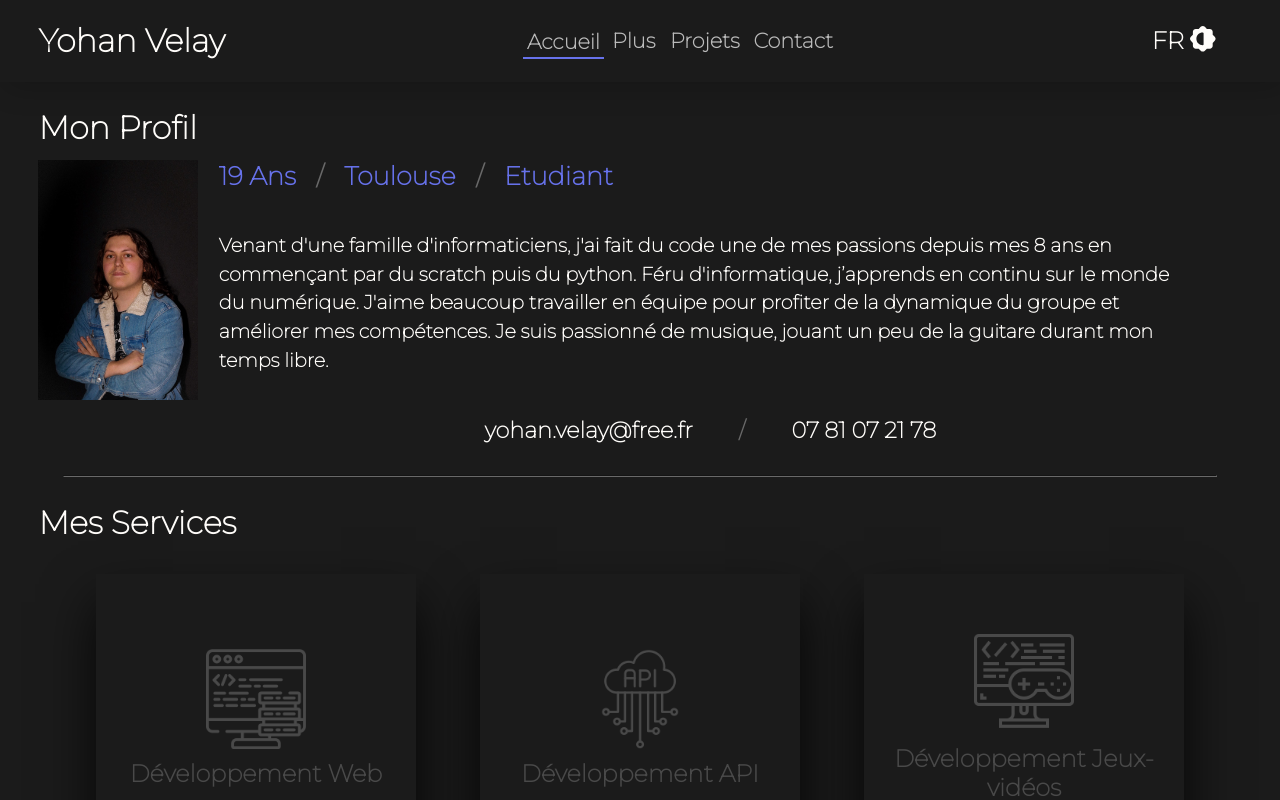
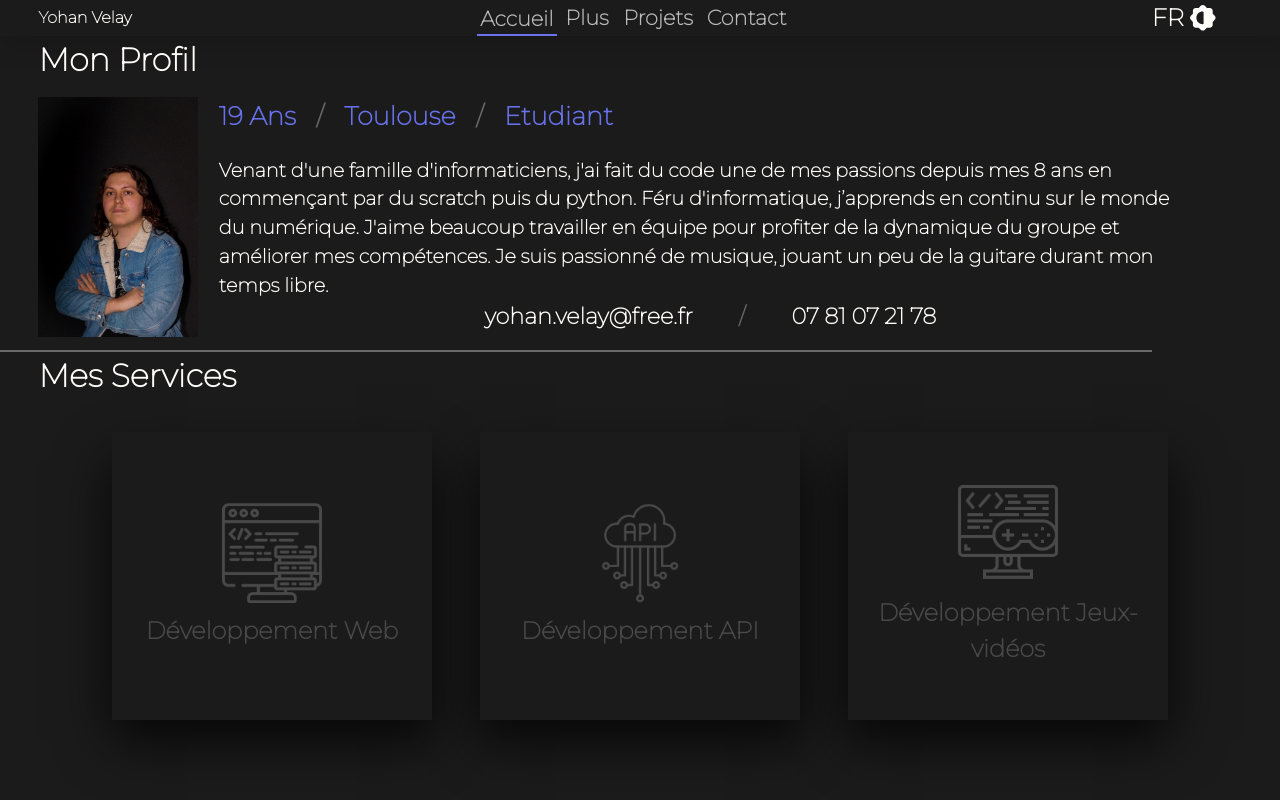
Before and after one commit to Xeaphones/cv-website, a React (Vite) app: page / in a window 1280 px wide. Shown: the top 800 px of the page. Built offline with nearby package versions, Linux system fonts and the light colour scheme; no server answers.

Commit message:
added shadcn css framework

```diff
--- /dev/null
+++ b/postcss.config.js
@@ -0,0 +1,6 @@
+module.exports = {
+  plugins: {
+    tailwindcss: {},
+    autoprefixer: {},
+  },
+}
--- /dev/null
+++ b/src/lib/utils.ts
@@ -0,0 +1,6 @@
+import { type ClassValue, clsx } from "clsx"
+import { twMerge } from "tailwind-merge"
+
+export function cn(...inputs: ClassValue[]) {
+  return twMerge(clsx(inputs))
+}
--- a/src/styles/index.css
+++ b/src/styles/index.css
@@ -1,3 +1,55 @@
+@tailwind base;
+@tailwind components;
+@tailwind utilities;
+
+@layer base {
+  :root {
+    --background: 0 0% 100%;
+    --foreground: 224 71.4% 4.1%;
+    --card: 0 0% 100%;
+    --card-foreground: 224 71.4% 4.1%;
+    --popover: 0 0% 100%;
+    --popover-foreground: 224 71.4% 4.1%;
+    --primary: 262.1 83.3% 57.8%;
+    --primary-foreground: 210 20% 98%;
+    --secondary: 220 14.3% 95.9%;
+    --secondary-foreground: 220.9 39.3% 11%;
+    --muted: 220 14.3% 95.9%;
+    --muted-foreground: 220 8.9% 46.1%;
+    --accent: 220 14.3% 95.9%;
+    --accent-foreground: 220.9 39.3% 11%;
+    --destructive: 0 84.2% 60.2%;
+    --destructive-foreground: 210 20% 98%;
+    --border: 220 13% 91%;
+    --input: 220 13% 91%;
+    --ring: 262.1 83.3% 57.8%;
+    --radius: 0.5rem;
+  }
+
+  .dark {
+    --background: 224 71.4% 4.1%;
+    --foreground: 210 20% 98%;
+    --card: 224 71.4% 4.1%;
+    --card-foreground: 210 20% 98%;
+    --popover: 224 71.4% 4.1%;
+    --popover-foreground: 210 20% 98%;
+    --primary: 263.4 70% 50.4%;
+    --primary-foreground: 210 20% 98%;
+    --secondary: 215 27.9% 16.9%;
+    --secondary-foreground: 210 20% 98%;
+    --muted: 215 27.9% 16.9%;
+    --muted-foreground: 217.9 10.6% 64.9%;
+    --accent: 215 27.9% 16.9%;
+    --accent-foreground: 210 20% 98%;
+    --destructive: 0 62.8% 30.6%;
+    --destructive-foreground: 210 20% 98%;
+    --border: 215 27.9% 16.9%;
+    --input: 215 27.9% 16.9%;
+    --ring: 263.4 70% 50.4%;
+  }
+}
+
+
 body {
   margin: 0;
   font-family: -apple-system, BlinkMacSystemFont, 'Segoe UI', 'Roboto', 'Oxygen',
@@ -31,3 +83,12 @@
 ::-webkit-scrollbar-thumb:hover {
   background: #555;
 }
+
+@layer base {
+  * {
+    @apply border-border;
+  }
+  body {
+    @apply bg-background text-foreground;
+  }
+}
--- /dev/null
+++ b/tailwind.config.js
@@ -0,0 +1,77 @@
+/** @type {import('tailwindcss').Config} */
+module.exports = {
+  darkMode: ["class"],
+  content: [
+    './pages/**/*.{ts,tsx}',
+    './components/**/*.{ts,tsx}',
+    './app/**/*.{ts,tsx}',
+    './src/**/*.{ts,tsx}',
+  ],
+  prefix: "",
+  theme: {
+    container: {
+      center: true,
+      padding: "2rem",
+      screens: {
+        "2xl": "1400px",
+      },
+    },
+    extend: {
+      colors: {
+        border: "hsl(var(--border))",
+        input: "hsl(var(--input))",
+        ring: "hsl(var(--ring))",
+        background: "hsl(var(--background))",
+        foreground: "hsl(var(--foreground))",
+        primary: {
+          DEFAULT: "hsl(var(--primary))",
+          foreground: "hsl(var(--primary-foreground))",
+        },
+        secondary: {
+          DEFAULT: "hsl(var(--secondary))",
+          foreground: "hsl(var(--secondary-foreground))",
+        },
+        destructive: {
+          DEFAULT: "hsl(var(--destructive))",
+          foreground: "hsl(var(--destructive-foreground))",
+        },
+        muted: {
+          DEFAULT: "hsl(var(--muted))",
+          foreground: "hsl(var(--muted-foreground))",
+        },
+        accent: {
+          DEFAULT: "hsl(var(--accent))",
+          foreground: "hsl(var(--accent-foreground))",
+        },
+        popover: {
+          DEFAULT: "hsl(var(--popover))",
+          foreground: "hsl(var(--popover-foreground))",
+        },
+        card: {
+          DEFAULT: "hsl(var(--card))",
+          foreground: "hsl(var(--card-foreground))",
+        },
+      },
+      borderRadius: {
+        lg: "var(--radius)",
+        md: "calc(var(--radius) - 2px)",
+        sm: "calc(var(--radius) - 4px)",
+      },
+      keyframes: {
+        "accordion-down": {
+          from: { height: "0" },
+          to: { height: "var(--radix-accordion-content-height)" },
+        },
+        "accordion-up": {
+          from: { height: "var(--radix-accordion-content-height)" },
+          to: { height: "0" },
+        },
+      },
+      animation: {
+        "accordion-down": "accordion-down 0.2s ease-out",
+        "accordion-up": "accordion-up 0.2s ease-out",
+      },
+    },
+  },
+  plugins: [require("tailwindcss-animate")],
+}
--- a/vite.config.ts
+++ b/vite.config.ts
@@ -1,7 +1,13 @@
-import { defineConfig } from 'vite'
-import react from '@vitejs/plugin-react'
+import * as path from "path";
+import { defineConfig } from 'vite';
+import react from '@vitejs/plugin-react';
 
 // https://vitejs.dev/config/
 export default defineConfig({
-  plugins: [react()]
-})
+  plugins: [react()],
+  resolve: {
+    alias: {
+      "@": path.resolve(__dirname, "./src"),
+    },
+  },
+});
```
Also changed, not shown: package.json (+11 -2 lines), tsconfig.json (+7 -1 lines), components.json (added), 1 other file (tests, documents, lock files or other folders).
